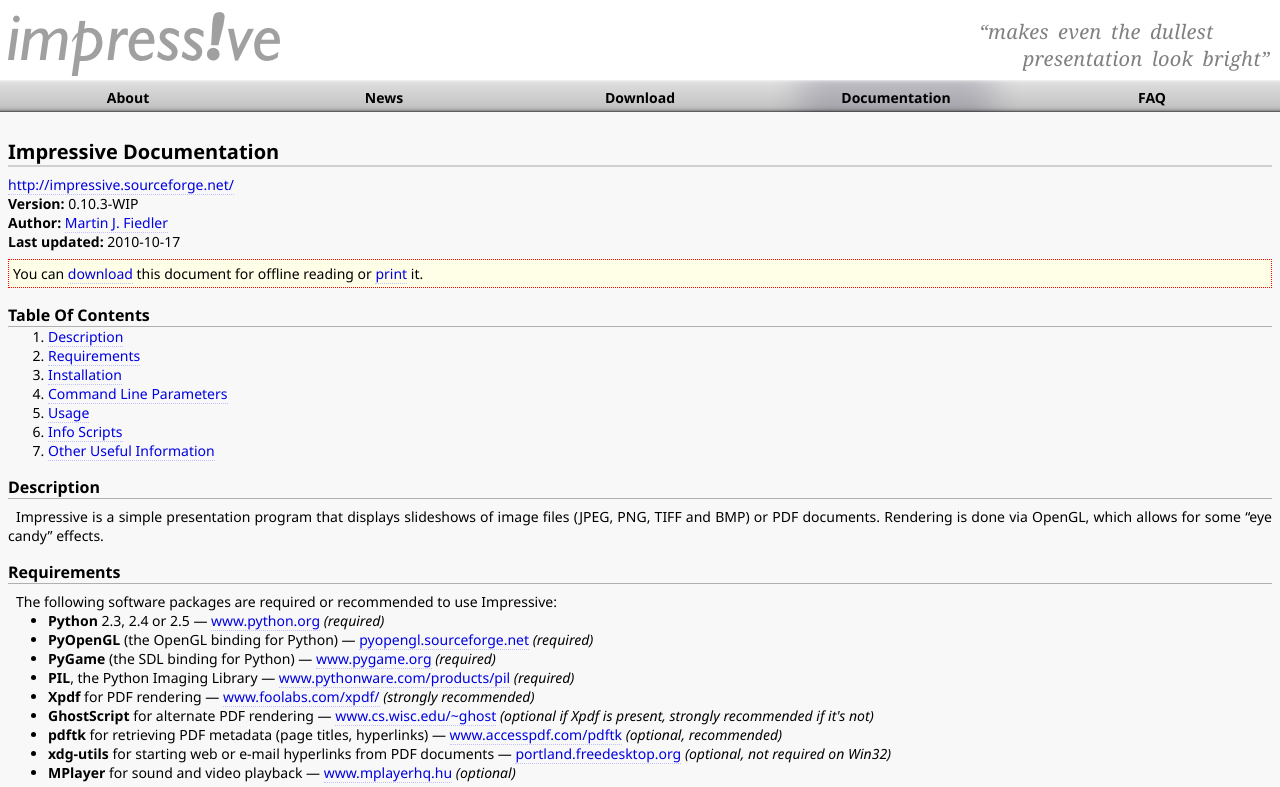
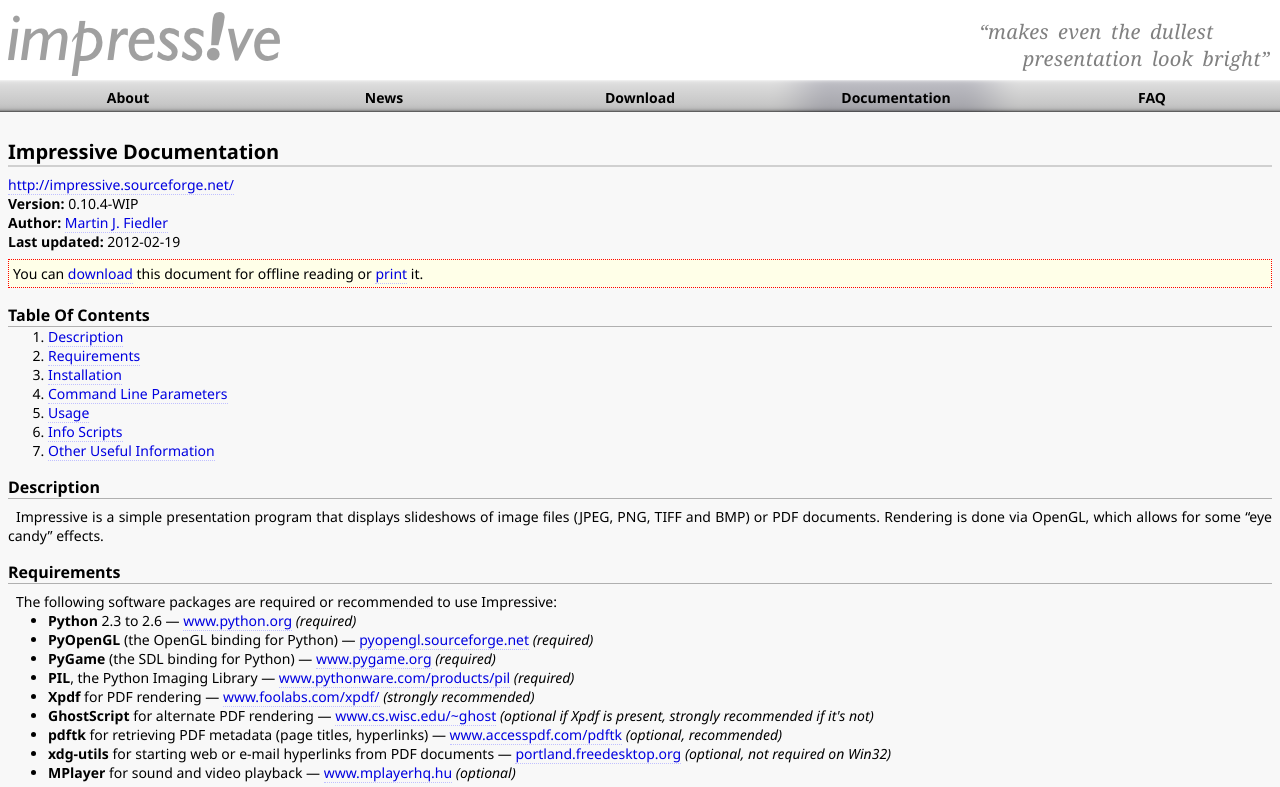
Before and after one commit to mjg/Impressive-svn, a PHP site: page /manual.php in a window 1280 px wide. Shown: the top 787 px of the page. Run offline with PHP 8.4, Linux system fonts and the light colour scheme; data that the repository does not hold is empty.

Commit message:
documentation update and a few other minor updates
git-svn-id: http://svn.emphy.de/impressive/trunk/impressive@46 58003caa-664d-4c56-a378-6d187ff66ee1

```diff
--- a/site/impressive.html
+++ b/site/impressive.html
@@ -9,12 +9,12 @@
 <!--VERSION-->
 <p style="text-indent:0;">
 <a href="http://impressive.sourceforge.net/">http://impressive.sourceforge.net/</a><br />
-<b>Version:</b> 0.10.3-WIP<br />
+<b>Version:</b> 0.10.4-WIP<br />
 <b>Author:</b> <a href="mailto:martin.fiedler@gmx.net">Martin J. Fiedler</a><br />
-<b>Last updated:</b> 2010-10-17</p>
+<b>Last updated:</b> 2012-02-19</p>
 <!--END-->
 <!--man
-.TH IMPRESSIVE 1 2010-10-17 "Martin J. Fiedler" "Impressive Documentation">
+.TH IMPRESSIVE 1 2012-02-19 "Martin J. Fiedler" "Impressive Documentation">
 .SH "NAME"
 Impressive \- presentation tool with eye candy
 .SH "SYNOPSIS"
@@ -49,7 +49,7 @@
 
 <p>The following software packages are required or recommended to use Impressive:</p>
 <ul>
-<li><strong>Python</strong> 2.3, 2.4 or 2.5 &mdash; <a href="http://www.python.org/">www.python.org</a> <em>(required)</em></li>
+<li><strong>Python</strong> 2.3 to 2.6 &mdash; <a href="http://www.python.org/">www.python.org</a> <em>(required)</em></li>
 <li><strong>PyOpenGL</strong> (the OpenGL binding for Python) &mdash; <a href="http://pyopengl.sourceforge.net/">pyopengl.sourceforge.net</a> <em>(required)</em></li>
 <li><strong>PyGame</strong> (the SDL binding for Python) &mdash; <a href="http://www.pygame.org/">www.pygame.org</a> <em>(required)</em></li>
 <li><strong>PIL</strong>, the Python Imaging Library &mdash; <a href="http://www.pythonware.com/products/pil/">www.pythonware.com/products/pil</a> <em>(required)</em></li>
@@ -195,6 +195,10 @@
 
 <dt><code>-q</code> or <code>--page-progress</code></dt>
 <dd>If this option is enabled, Impressive will show a light-blue semi-transparent progress bar at the lower edge of the screen that shows the position inside the presentation, i.e. the relation between the current page number and the total number of pages. Note that this progress bar will not be shown if the duration progress bar (<code>-d</code> option) is also enabled.</dd>
+
+<dt><code>-Q</code> or <code>--autoquit</code></dt>
+<dd>If this option is specified, Impressive quits automatically when trying to navigate to the page after the last page or the page before the first page.<br />
+This option does not have any effect if <code>--wrap</code> is used.</dd>
 
 <dt><code>-r <em>&lt;n&gt;</em></code> or <code>--rotate <em>&lt;n&gt;</em></code></dt>
 <dd>Display all pages rotated by <em>n</em>&times;90 degrees clockwise. Try <code>-r 1</code> or <code>-r 3</code> if you run into problems with PDFs generated by LaTeX on some Xpdf or GhostScript versions.</dd>
--- a/site/news.php
+++ b/site/news.php
@@ -1,4 +1,7 @@
 <?php include("menu.php"); ?>
+
+<h1><span class="date">2010-10-17</span>0.10.3 is out &mdash; finally a new release after a long time!</h1>
+<p>It has been over one and a half years since the last regular Impressive release. Development slowed down considerably since, but it didn't halt: A few changes were made in the Subversion repository. Most of these are bugfixes, stability fixes and compatibility fixes to make Impressive work with newer versions of the tools it relies on. There are a few new features, though these are just minor ones.</p>
 
 <h1><span class="date">2008-02-03</span>0.10.2 is out, containing a few new features</h1>
 <p>This release contains some internal fixes and improvements, but also a few user-visible new features. First, there's support for URL hyperlinks like web links and e-mail addresses. Second, Impressive now understands list files: These are text files that contain the actual names of the files to show, which can be useful for image slideshows. Third, there's are new &raquo;automatic overview&laquo; mode that hides PDF pages from Impressive's overview page based on whether they have a title or not. This makes use of the fact that some LaTeX packages for presentation slide generation don't emit PDF titles for pages that are part of multi-step slides (those who are revealed one step after another).<br />
```
Also changed, not shown: 2 other files.
